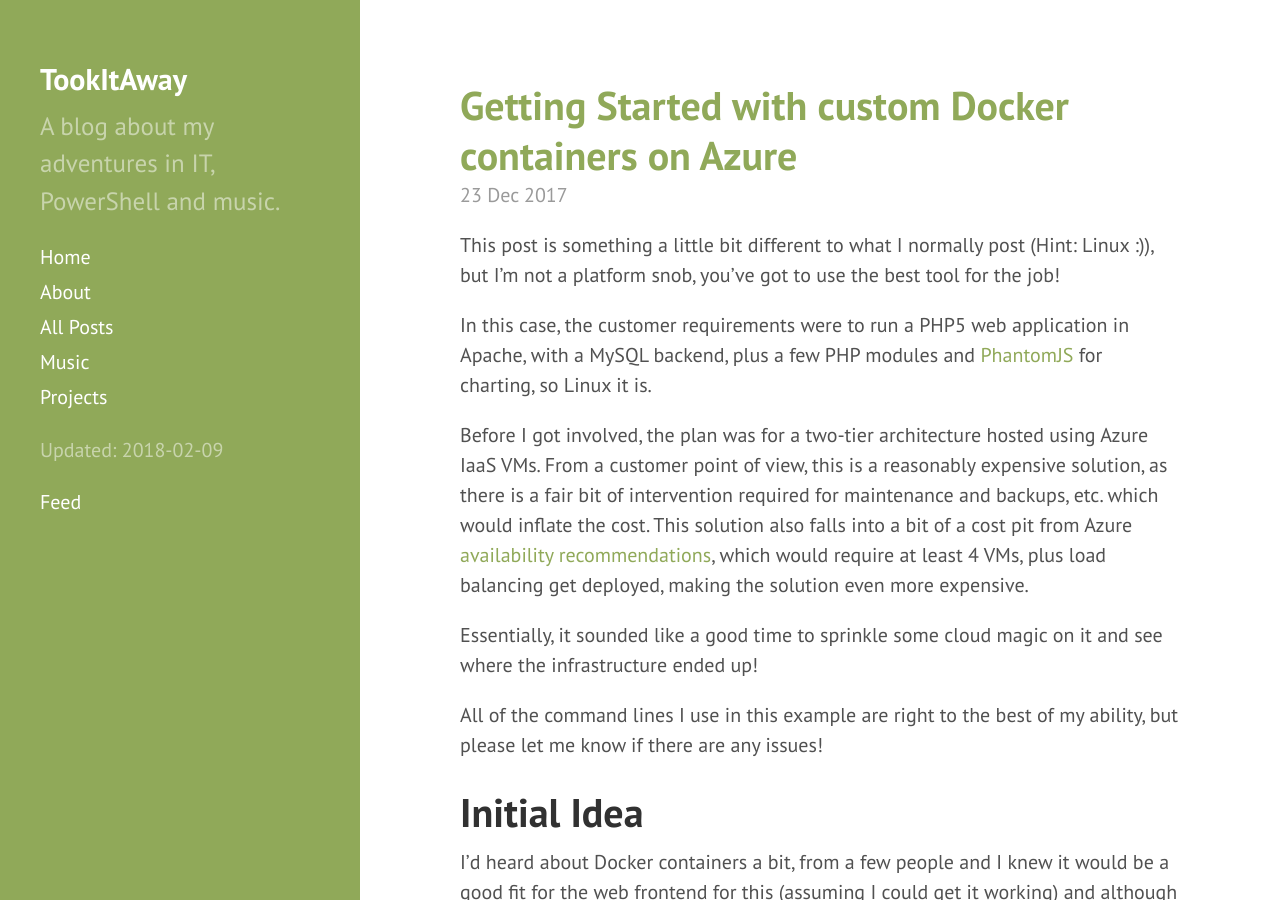
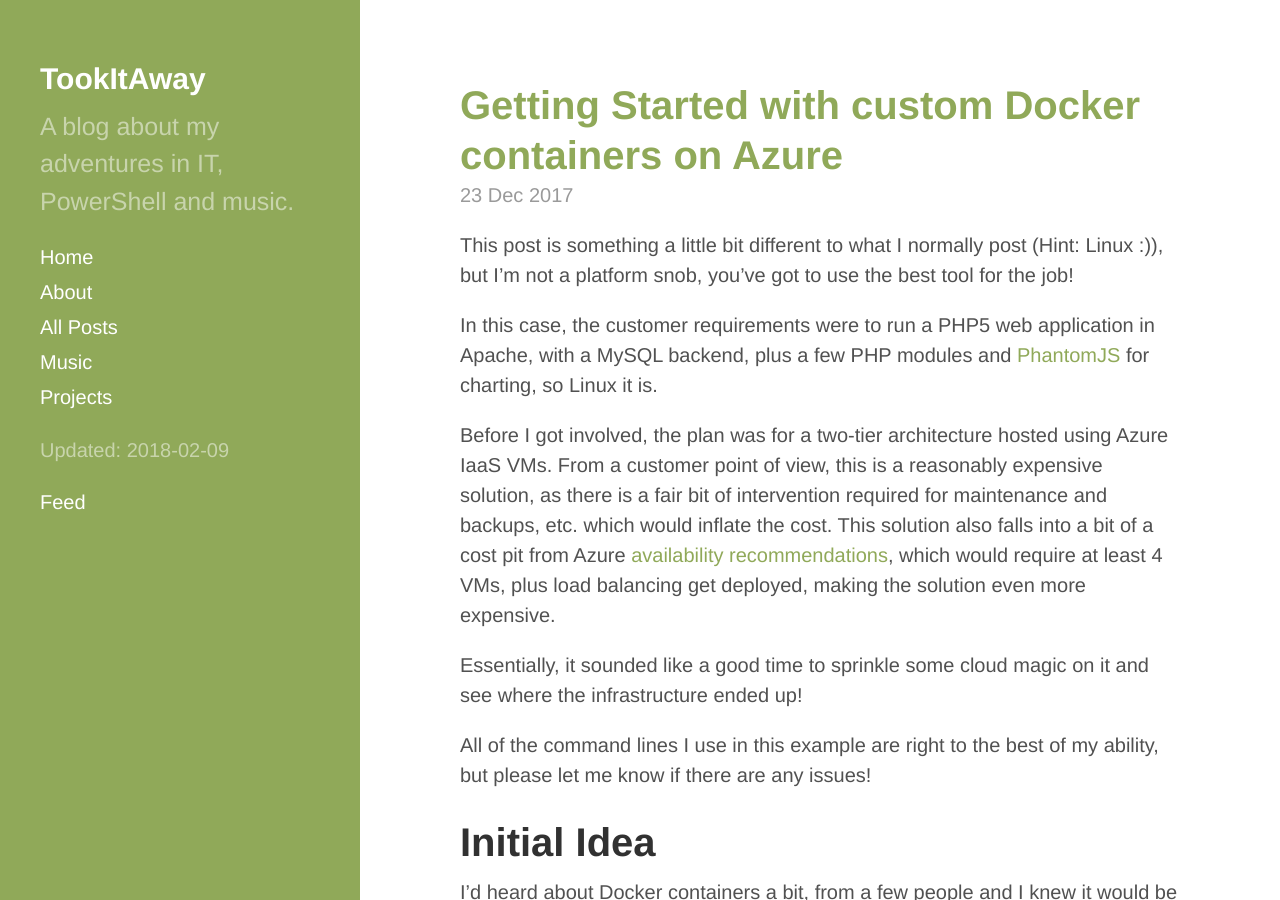
Before and after one commit to davegreen/davegreen.github.io, a Jekyll site: the page built from index.html, in a window 1280 px wide and 900 px high. Built offline with Jekyll 4.4.1, drawn with Linux system fonts in a browser that asks for light colours; the list of posts is cut into pages by our own code.

Commit message:
font link

```diff
--- a/_includes/head.html
+++ b/_includes/head.html
@@ -28,7 +28,7 @@
   <link rel="stylesheet" href="{{ site.url }}/assets/css/poole.css">
   <link rel="stylesheet" href="{{ site.url }}/assets/css/syntax.css">
   <link rel="stylesheet" href="{{ site.url }}/assets/css/hyde.css">
-  <link rel="stylesheet" href="https://fonts.googleapis.com/css?family=PT+Sans:400,400italic,700|Abril+Fatface">
+  <link rel="stylesheet" href="https://fonts.googleapis.com/css?family=Abril+Fatface:400,400italic,700">
 
   <!-- Icons -->
   <link rel="apple-touch-icon-precomposed" sizes="144x144" href="{{ site.url }}/assets/apple-touch-icon-144-precomposed.png">
```
